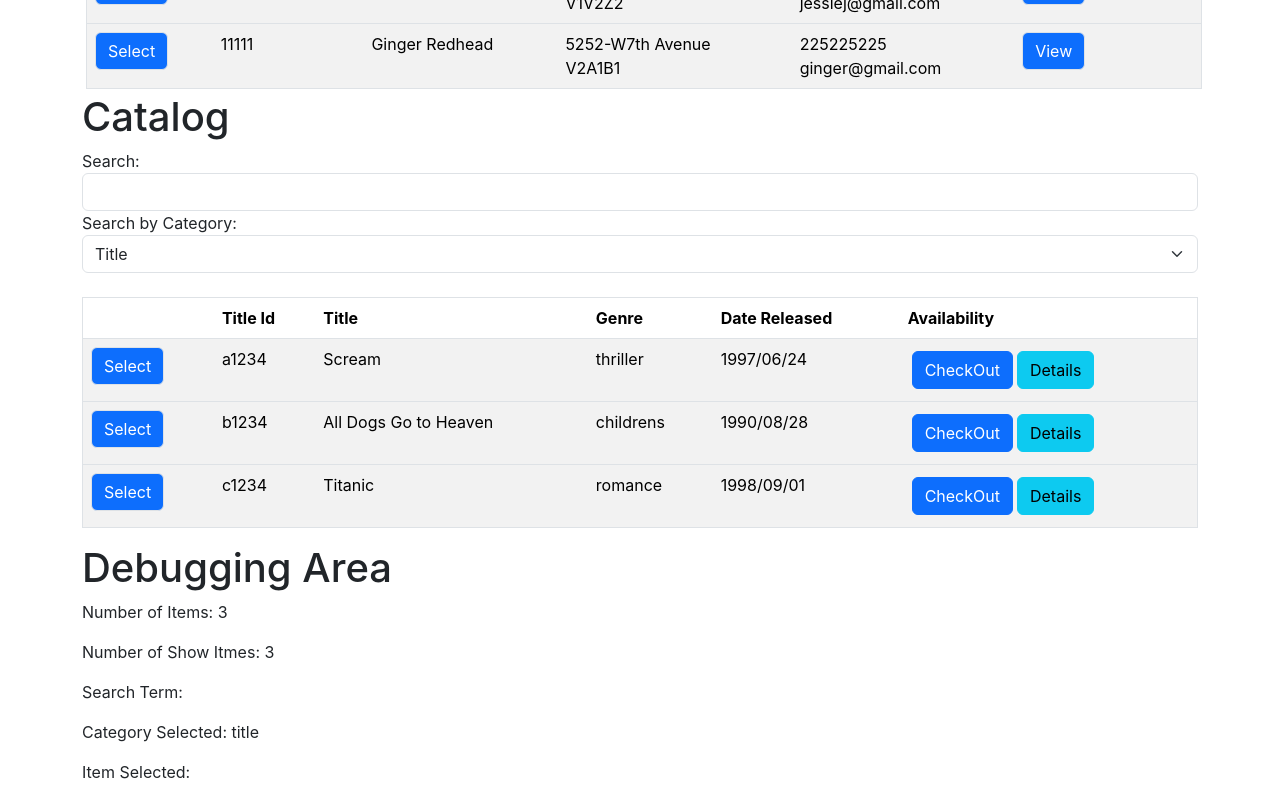
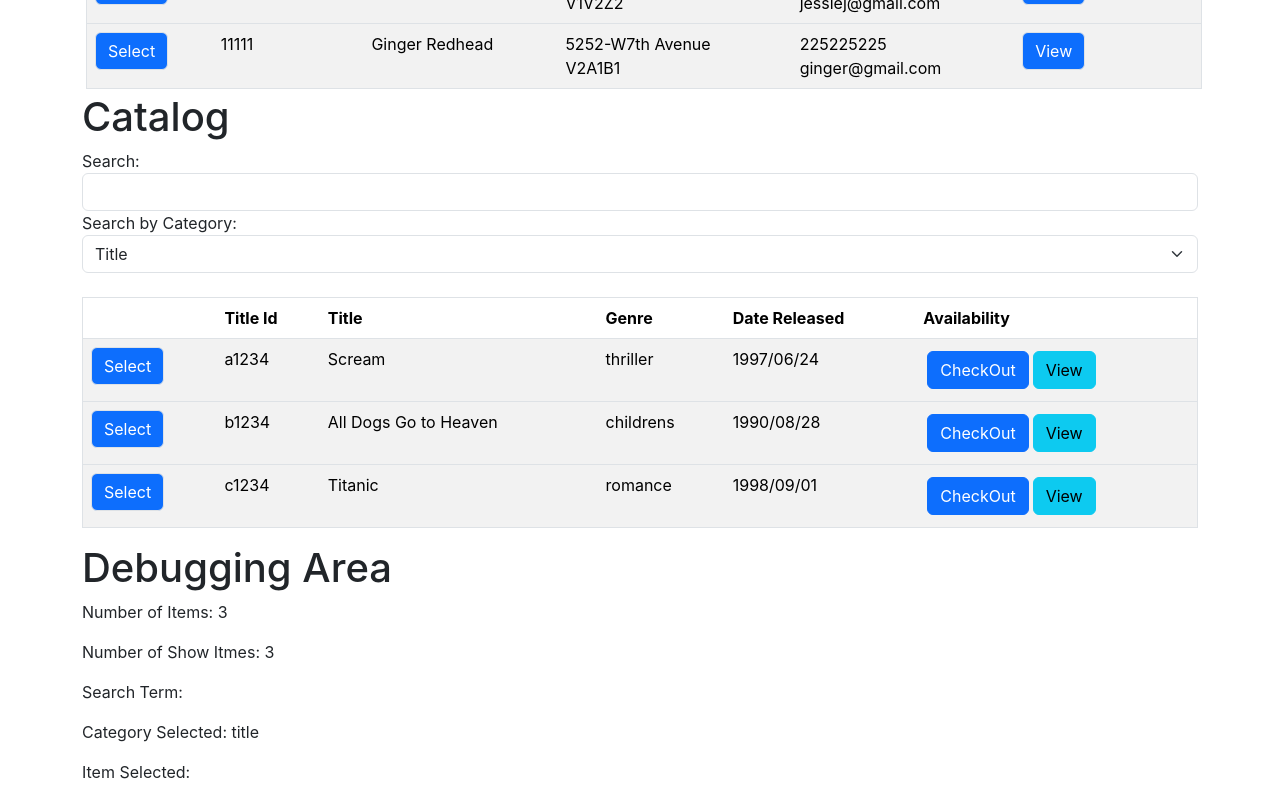
Before and after one commit to arnoprincestonpan/react-rental-store, a React (Create React App) app: page / in a window 1280 px wide. Shown: the part 568-1368 px from the top of the page. Built offline with nearby package versions, Linux system fonts and the light colour scheme.

Commit message:
added color change for catalog when buttton clicked, may need to change logic for customer catalog to be more similar to catalog to make logic similar

```diff
--- a/src/pages/Catalog.js
+++ b/src/pages/Catalog.js
@@ -31,7 +31,7 @@ function Catalog() {
         <td>{items.dateReleased}</td>
         <td>
           <button className="btn btn-primary m-1">CheckOut</button>
-          <button className="btn btn-info" onClick={() => setShowSelectedItem(prevState => prevState.map((value, index) => index === catalogData.indexOf(items) ? !value : value))}>Details</button>
+          <button className={showSelectedItem[catalogData.indexOf(items)] ? "btn btn-secondary" : "btn btn-info"} onClick={() => setShowSelectedItem(prevState => prevState.map((value, index) => index === catalogData.indexOf(items) ? !value : value))}>{showSelectedItem[catalogData.indexOf(items)] ? "Close" : "View"}</button>
           {/** Delete this when done, checking index # */}
           {/* <p>{catalogData.indexOf(items)}</p>
           <p>Boolean: {showSelectedItem[catalogData.indexOf(items)].toString()}</p> */}
```
